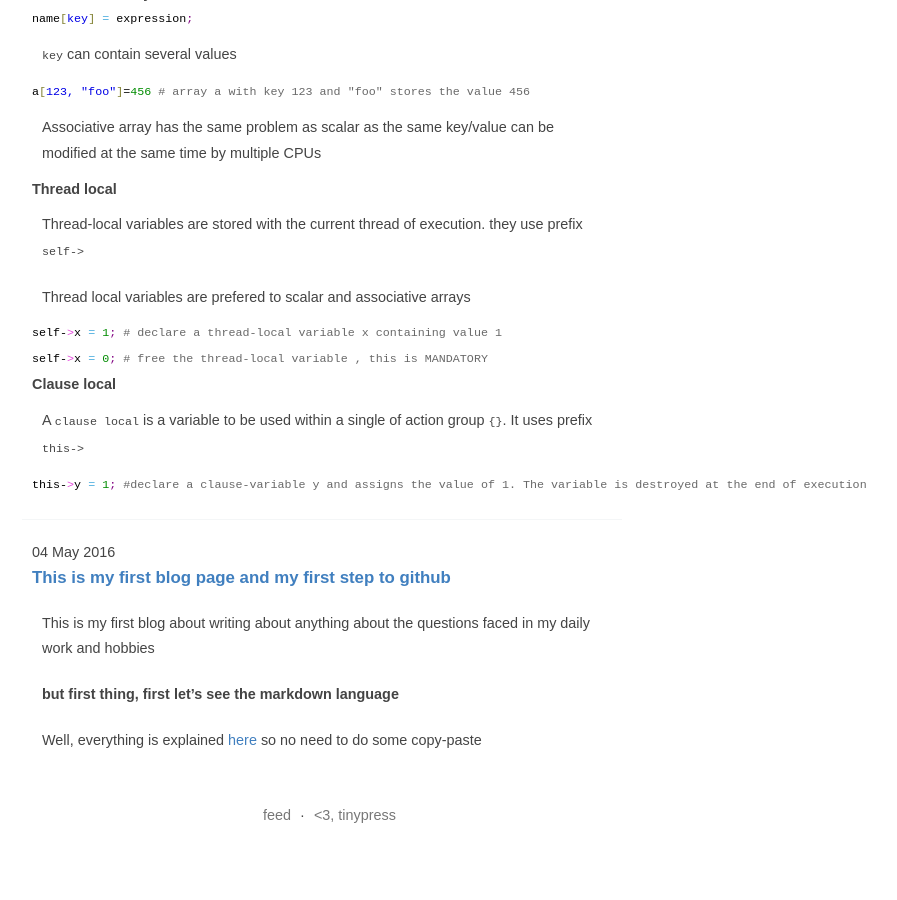
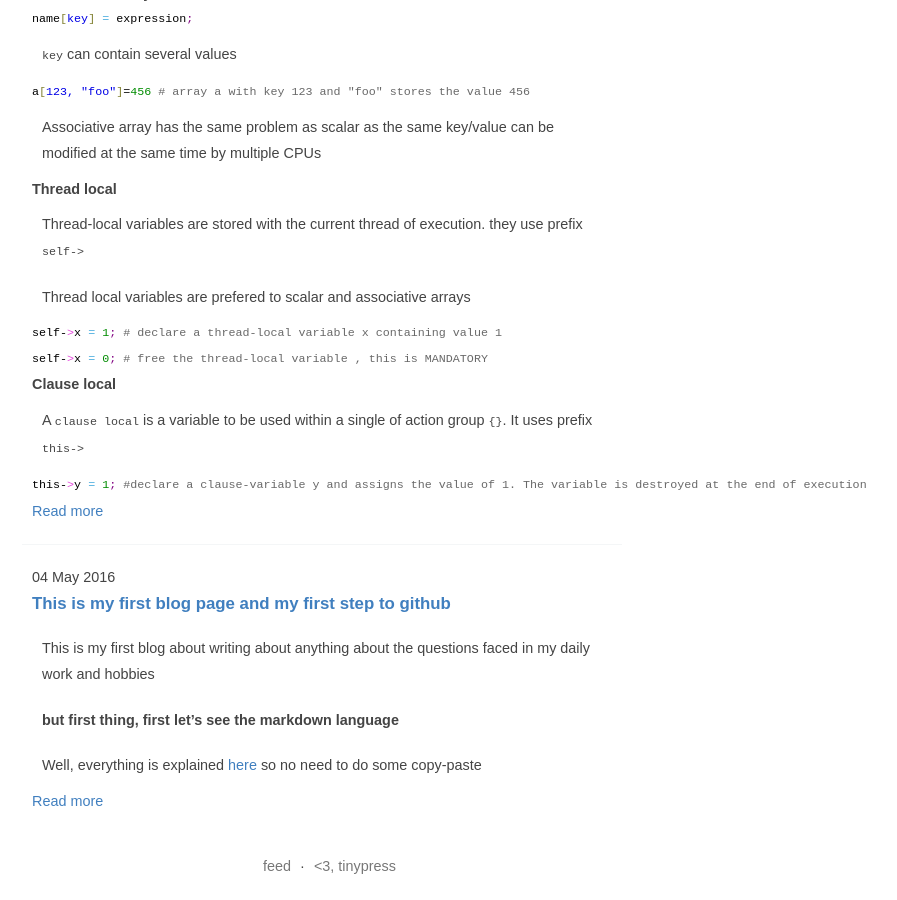
Before and after one commit to fipnova51/fipnova51.github.io, a Jekyll site: the page built from index.html, in a window 1280 px wide and 900 px high, scrolled down 2238 px. Shown: the whole window, without its empty margins (318-1215 px from the left). Built offline with Jekyll 4.4.1, drawn with Linux system fonts in a browser that asks for light colours; the list of posts is cut into pages by our own code; before the commit the page ends 3087 px from its top, so only the background shows below that.

Commit message:
Update index.html

```diff
--- a/index.html
+++ b/index.html
@@ -5,7 +5,10 @@
         <li>
             <time>{{ post.date | date_to_string }}</time>
             <h3>{% if page.link %}<a href="{{ post.link }}">{{ post.title }}</a> *{% else %}<a href="{{ post.url }}">{{ post.title }}</a>{% endif %}</h3>
-            {{ post.content }}
+            {{ post.excerpt }}
+                {% if post.content contains site.excerpt_separator %}
+                        <a href="{{ site.baseurl }}{{ post.url }}">Read more</a>
+                {% endif %}
         </li>
         {% endfor %}
     </ul>
```
